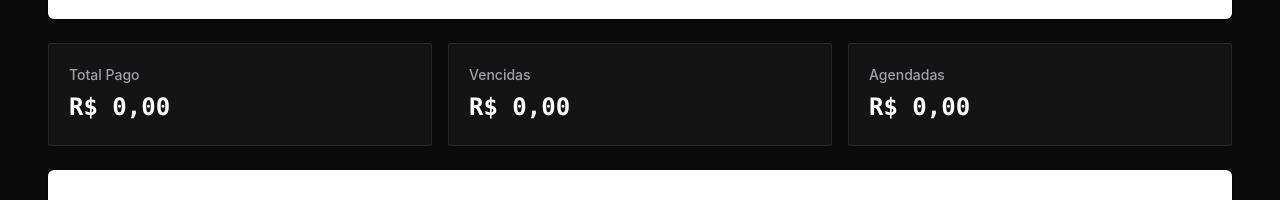
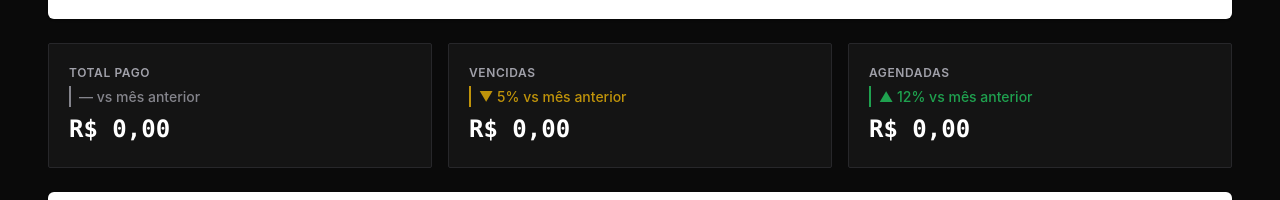
Before and after one commit to andreyyrson/v1-dre, a React (Vite) app in the folder dextro-BI/frontend/: page /dashboard in a window 1280 px wide. Shown: the part 486-686 px from the top of the page. Built offline with nearby package versions, Linux system fonts and the light colour scheme; no server answers; sample sign-in values are in the browser's storage.

Commit message:
feat: Push 2 - KPIs with Stat components and trend indicators
- Use Chakra UI Stat, StatLabel, StatNumber, StatHelpText
- Add trend arrows (▲/▼/—) with color indicators
- High contrast: label #A1A1AA, value #FFFFFF mono, trend colored
- Visual hierarchy: label → trend bar → large value

```diff
--- a/dextro-BI/frontend/src/components/KpiCards.tsx
+++ b/dextro-BI/frontend/src/components/KpiCards.tsx
@@ -1,4 +1,4 @@
-import { Card, Text, Grid } from '@chakra-ui/react';
+import { Card, Grid, Stat, StatLabel, StatNumber, StatHelpText } from '@chakra-ui/react';
 
 interface KpiData {
   totalPago: number;
@@ -8,9 +8,9 @@ interface KpiData {
 
 export default function KpiCards({ data }: { data: KpiData }) {
   const cards = [
-    { label: 'Total Pago', value: data.totalPago },
-    { label: 'Vencidas', value: data.vencidas },
-    { label: 'Agendadas', value: data.agendadas },
+    { label: 'Total Pago', value: data.totalPago, trend: '—', trendColor: '#A1A1AA' },
+    { label: 'Vencidas', value: data.vencidas, trend: '▼ 5%', trendColor: '#EAB308' },
+    { label: 'Agendadas', value: data.agendadas, trend: '▲ 12%', trendColor: '#22C55E' },
   ];
 
   const formatCurrency = (value: number) =>
@@ -27,18 +27,36 @@ export default function KpiCards({ data }: { data: KpiData }) {
           p={5}
           boxShadow="none"
         >
-          <Text color="#A1A1AA" fontSize="sm" fontWeight="500">
+          <Stat>
+            <StatLabel
+              color="#A1A1AA"
+              fontSize="xs"
+              fontWeight="600"
+              textTransform="uppercase"
+              letterSpacing="0.05em"
+            >
               {card.label}
-          </Text>
-          <Text
+            </StatLabel>
+            <StatHelpText
+              color={card.trendColor}
+              fontSize="sm"
+              fontWeight="500"
+              mb={1}
+              mt={1}
+              borderLeft={`2px solid ${card.trendColor}`}
+              pl={2}
+            >
+              {card.trend} vs mês anterior
+            </StatHelpText>
+            <StatNumber
+              color="#FFFFFF"
               fontSize="2xl"
               fontWeight="700"
-            color="#FFFFFF"
               fontFamily="mono"
-            mt={1}
             >
               {formatCurrency(card.value)}
-          </Text>
+            </StatNumber>
+          </Stat>
         </Card>
       ))}
     </Grid>
```
Lines whose indentation alone changed are shown as unchanged.
